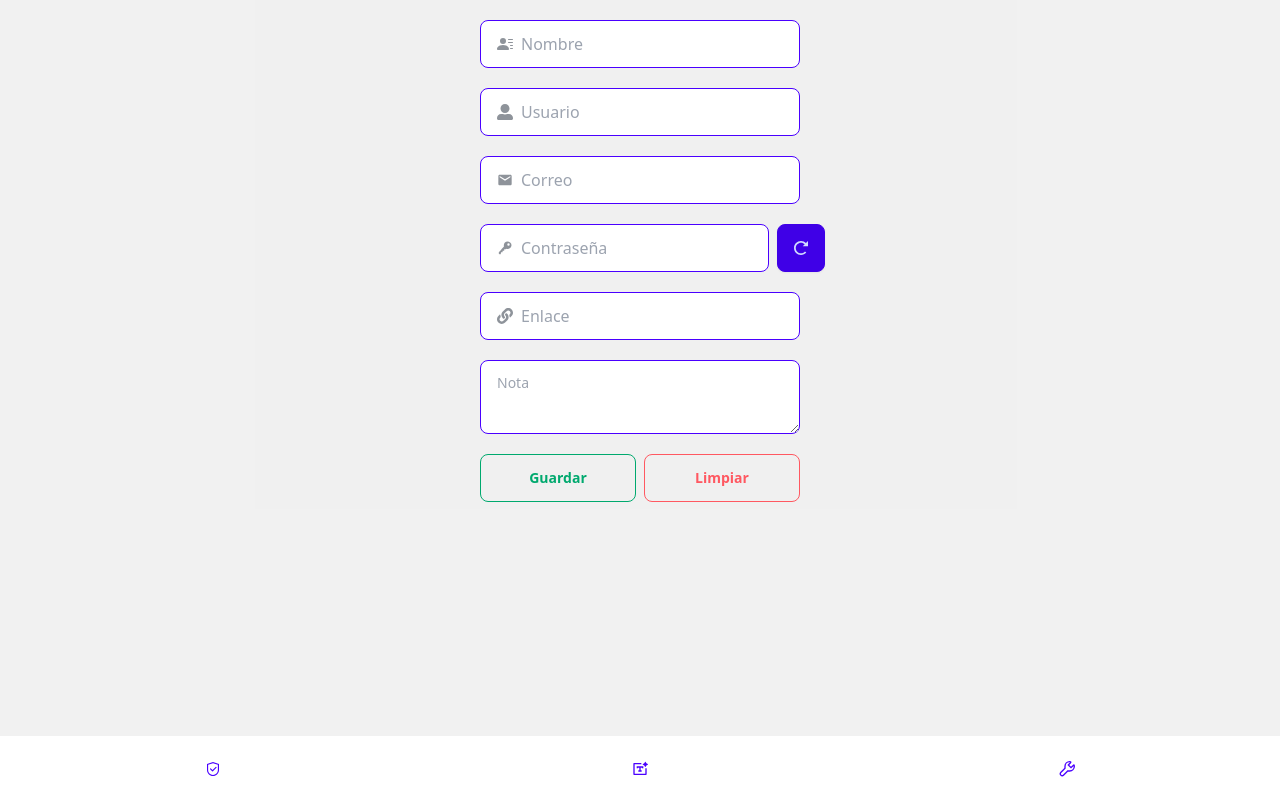
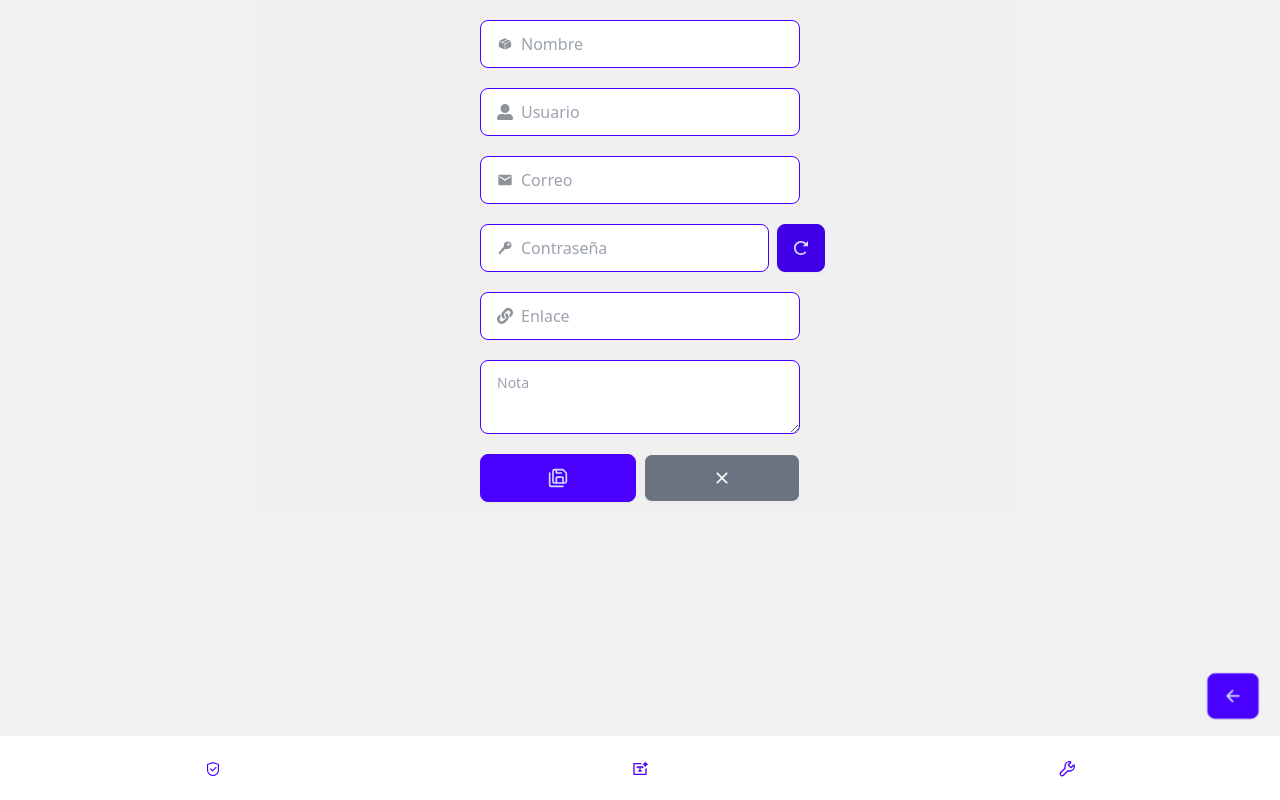
Before and after one commit to Enmanuel-VE/Beaver-security, a React (Vite) app: page /createitem in a window 1280 px wide. Built offline with nearby package versions, Linux system fonts and the light colour scheme.

Commit message:
Add: BackButton

```diff
--- a/src/App.jsx
+++ b/src/App.jsx
@@ -6,6 +6,7 @@ import PasswordsGenerator from "./pages/PasswordsGenerator";
 import Config from "./pages/Config";
 import Layout from "./components/Layouts";
 import CreateItem from "./pages/CreateItem";
+import ShowItem from "./pages/ShowItem";
 
 const App = () => {
   return (
@@ -16,6 +17,7 @@ const App = () => {
           <Route path="/config" element={<Config />} />
           <Route path="/createitem" element={<CreateItem />} />
           <Route path="/passwords-generator" element={<PasswordsGenerator />} />
+          <Route path="/show-item" element={<ShowItem />} />
         </Route>
         <Route path="/login" element={<Login />} />
         <Route path="/register" element={<Register />} />
--- /dev/null
+++ b/src/components/BackButton.jsx
@@ -0,0 +1,16 @@
+import { NavLink } from "react-router";
+import { IoArrowBack } from "react-icons/io5";
+
+const BackButton = () => {
+  return (
+    <div className="flex items-end justify-end h-full w-full">
+      <NavLink to="/safe" end>
+        <button className="btn btn-primary fixed bottom-20 right-5 px-4 py-2 hidden sm:block">
+          <IoArrowBack className="h-5 w-5" />
+        </button>
+      </NavLink>
+    </div>
+  );
+};
+
+export default BackButton;
--- a/src/components/CreateItemForm.jsx
+++ b/src/components/CreateItemForm.jsx
@@ -1,18 +1,19 @@
 import { LuSaveAll } from "react-icons/lu";
-
 import { IoMdClose } from "react-icons/io";
-import { BsFillPersonLinesFill } from "react-icons/bs";
 import { FaLink } from "react-icons/fa";
 import { FaUserAlt } from "react-icons/fa";
 import { MdEmail } from "react-icons/md";
 import { IoKeySharp } from "react-icons/io5";
 import { ImSpinner11 } from "react-icons/im";
+import { GiCardboardBoxClosed } from "react-icons/gi";
+import BackButton from "./BackButton";
 
 const CreateItemForm = () => {
   return (
-    <div className="flex flex-col space-y-5 justify-start items-center h-screen pt-5">
+    <div className="flex flex-col space-y-5 justify-start items-center min-h-screen pt-5">
       <label className="input input-primary gap-2 flex items-center w-full ">
-        <BsFillPersonLinesFill className="opacity-50" />
+        <GiCardboardBoxClosed className="opacity-[50%]" />
+
         <input type="text" className="grow" placeholder="Nombre" />
       </label>
 
@@ -46,15 +47,15 @@ const CreateItemForm = () => {
         placeholder="Nota"
       />
       <div className="grid grid-cols-2 gap-2 w-full">
-        <button className="btn btn-outline btn-success  hover:border-0 w-full">
-          {/* <LuSaveAll className="w-5 h-5" /> */}
-          Guardar
+        <button className="btn btn-primary w-full">
+          <LuSaveAll className="w-5 h-5" />
         </button>
-        <button className="btn btn-outline btn-error  hover:border-0 w-full">
-          {/* <IoMdClose className="w-5 h-5" /> */}
-          Limpiar
+        <button className="btn bg-gray-500 text-white hover:text-white hover:btn-error hover:border-0 w-full">
+          <IoMdClose className="w-5 h-5" />
         </button>
       </div>
+
+      <BackButton />
     </div>
   );
 };
--- a/src/components/SafeItems.jsx
+++ b/src/components/SafeItems.jsx
@@ -2,12 +2,12 @@ import { IoIosArrowForward } from "react-icons/io";
 import { TbWorld } from "react-icons/tb";
 import PropTypes from "prop-types";
 
-export default function SafeItem({ siteName, url }) {
+const SafeItem = ({ siteName, url }) => {
   return (
     <div className="rounded-md bg-base-100 w-full h-20 shadow-xl py-2 px-3 flex justify-between">
       <div className="flex gap-4 items-center">
         <div>
-          <TbWorld />
+          <TbWorld className="w-6 h-6" />
         </div>
         <div className="text-xs ">
           <p className="font-semibold text-ellipsis">{siteName}</p>
@@ -15,13 +15,15 @@ export default function SafeItem({ siteName, url }) {
         </div>
       </div>
       <div className="w-6 flex items-center">
-        <IoIosArrowForward />
+        <IoIosArrowForward className="w-6 h-6" />
       </div>
     </div>
   );
-}
+};
 
 SafeItem.propTypes = {
   siteName: PropTypes.string.isRequired,
   url: PropTypes.string.isRequired,
 };
+
+export default SafeItem;
--- /dev/null
+++ b/src/pages/ShowItem.jsx
@@ -0,0 +1,11 @@
+import BackButton from "../components/BackButton";
+
+const ShowItem = () => {
+  return (
+    <div className="my-5">
+      <BackButton />
+    </div>
+  );
+};
+
+export default ShowItem;
```
